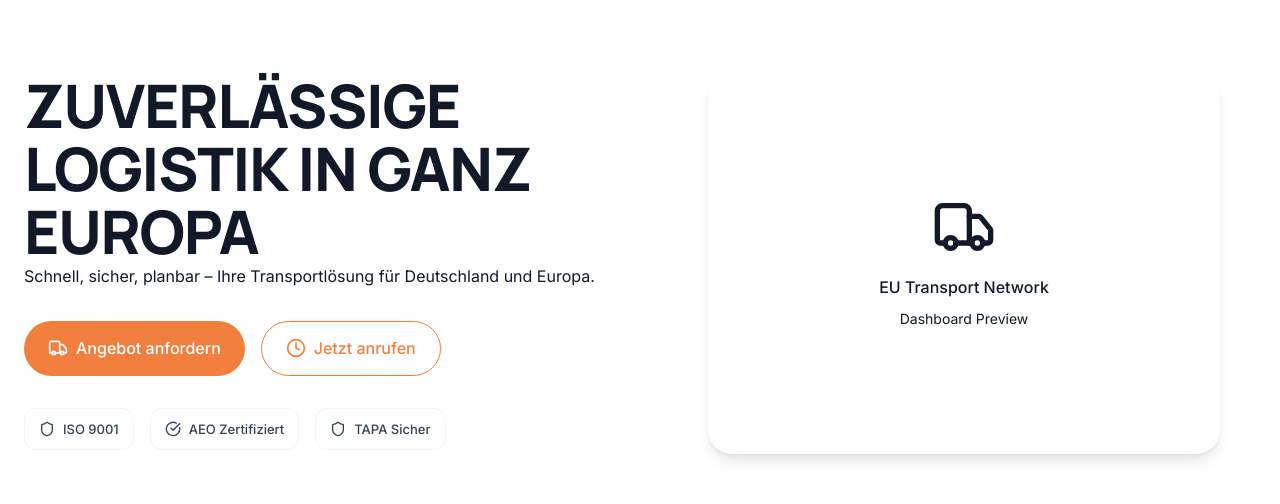
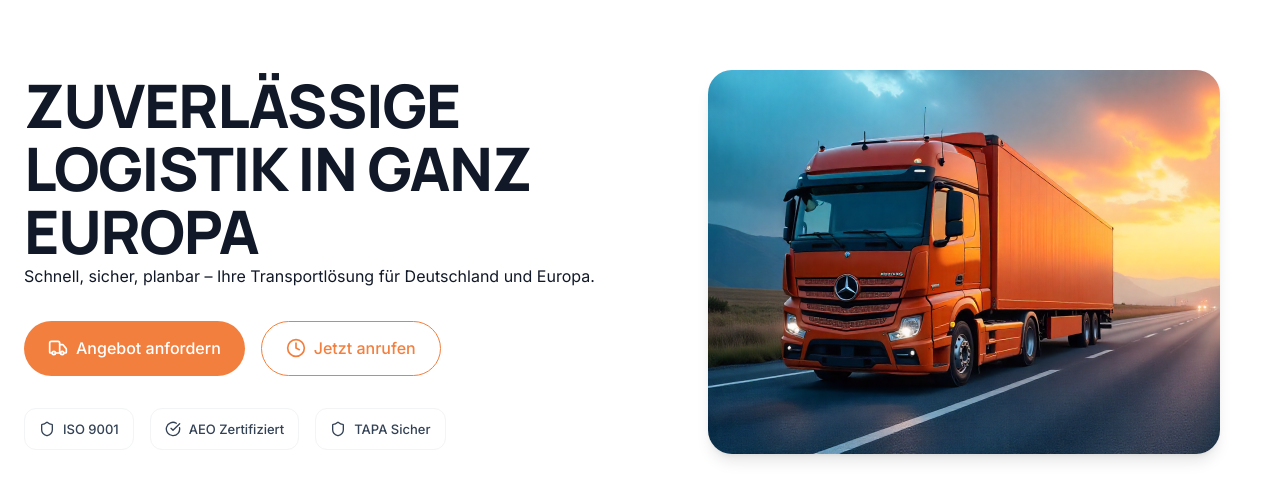
Before and after one commit to patabrava/logistics-landing, a Next.js app: page / in a window 1280 px wide. Shown: the part 138-642 px from the top of the page. Built offline with nearby package versions, Linux system fonts and the light colour scheme; no server answers; a web font is replaced by a local one.

Commit message:
hero section fixed

```diff
--- a/public/locales/de.json
+++ b/public/locales/de.json
@@ -9,7 +9,7 @@
     "language": "Sprache"
   },
   "hero": {
-    "headline": "ZUVERLÄSSIGE LOGISTIK IN GANZ EUROPA",
+    "headline": "ZUVERLÄSSIGE LOGISTIK WELTWEIT",
     "subheadline": "Schnell, sicher, planbar. Ihr Partner für professionelle Transportlösungen von Deutschland bis in die EU.",
     "primaryCta": "Angebot anfordern",
     "secondaryCta": "+49 30 12345678",
--- a/public/locales/en.json
+++ b/public/locales/en.json
@@ -9,7 +9,7 @@
     "language": "Language"
   },
   "hero": {
-    "headline": "RELIABLE LOGISTICS ACROSS EUROPE",
+    "headline": "RELIABLE LOGISTICS ACROSS THE WORLD",
     "subheadline": "Fast, secure, predictable. Your partner for professional transport solutions from Germany throughout the EU.",
     "primaryCta": "Get Quote",
     "secondaryCta": "+49 30 12345678",
--- a/src/components/sections/HeroSection.tsx
+++ b/src/components/sections/HeroSection.tsx
@@ -2,6 +2,7 @@
 
 import React, { useEffect, useState } from 'react';
 import { motion } from 'framer-motion';
+import Image from 'next/image';
 import { Truck, Shield, Clock, CheckCircle } from 'lucide-react';
 import { useCurrentLanguage } from '../../hooks/useCurrentLanguage';
 
@@ -290,33 +291,46 @@ export default function HeroSection({
             </motion.div>
           </div>
 
-          {/* Style Guide Section 6.2: Visual (right) - dashboard/mockup or image */}
+          {/* Style Guide Section 6.2: Visual (right) - European truck transport image */}
           <motion.div
             variants={itemVariants}
             className="relative lg:block"
           >
-            {/* MONOCODE Explicit Error Handling: Placeholder with proper aspect ratio */}
+            {/* MONOCODE Explicit Error Handling: Image with fallback and proper aspect ratio */}
             <div className="
               relative w-full aspect-square lg:aspect-[4/3] max-w-lg mx-auto
               bg-gradient-to-br from-brand-100 to-brand-200
               rounded-3xl overflow-hidden shadow-lg
             ">
-              {/* Style Guide: Optional dotted flight path SVG */}
-              <div className="absolute inset-0 flex items-center justify-center">
-                <div className="text-center">
-                  <Truck className="w-16 h-16 text-brand-600 mx-auto mb-4" />
-                  <p className="text-brand-700 font-medium">
-                    EU Transport Network
-                  </p>
-                  <p className="text-brand-600 text-sm mt-2">
-                    Dashboard Preview
-                  </p>
-                </div>
-              </div>
+              {/* MONOCODE Observable Implementation: Structured logging for image loading */}
+              <Image
+                src="/freepik__hyperrealistic-picture-of-a-truck-in-europe-with-o__24289.png"
+                alt={currentLanguage === 'de'
+                  ? "Hyperrealistisches Bild eines LKW in Europa - Zuverlässige Logistik"
+                  : "Hyperrealistic picture of a truck in Europe - Reliable logistics"
+                }
+                fill
+                className="object-cover"
+                sizes="(max-width: 768px) 100vw, (max-width: 1200px) 50vw, 33vw"
+                priority={true}
+                quality={85}
+                onLoad={() => {
+                  logger.log('info', 'hero_image_loaded', {
+                    image: 'truck_europe',
+                    language: currentLanguage
+                  });
+                }}
+                onError={(e) => {
+                  logger.log('error', 'hero_image_failed', {
+                    image: 'truck_europe',
+                    error: e.currentTarget.src,
+                    language: currentLanguage
+                  });
+                }}
+              />
 
-              {/* Decorative elements */}
-              <div className="absolute top-4 right-4 w-3 h-3 bg-brand-500 rounded-full"></div>
-              <div className="absolute bottom-4 left-4 w-2 h-2 bg-brand-400 rounded-full"></div>
+              {/* MONOCODE Progressive Construction: Subtle overlay for visual enhancement */}
+              <div className="absolute inset-0 bg-gradient-to-t from-ink-900/10 to-transparent"></div>
             </div>
           </motion.div>
         </motion.div>
```
Also changed, not shown: public/freepik__hyperrealistic-picture-of-a-truck-in-europe-with-o__24289.png (added).
